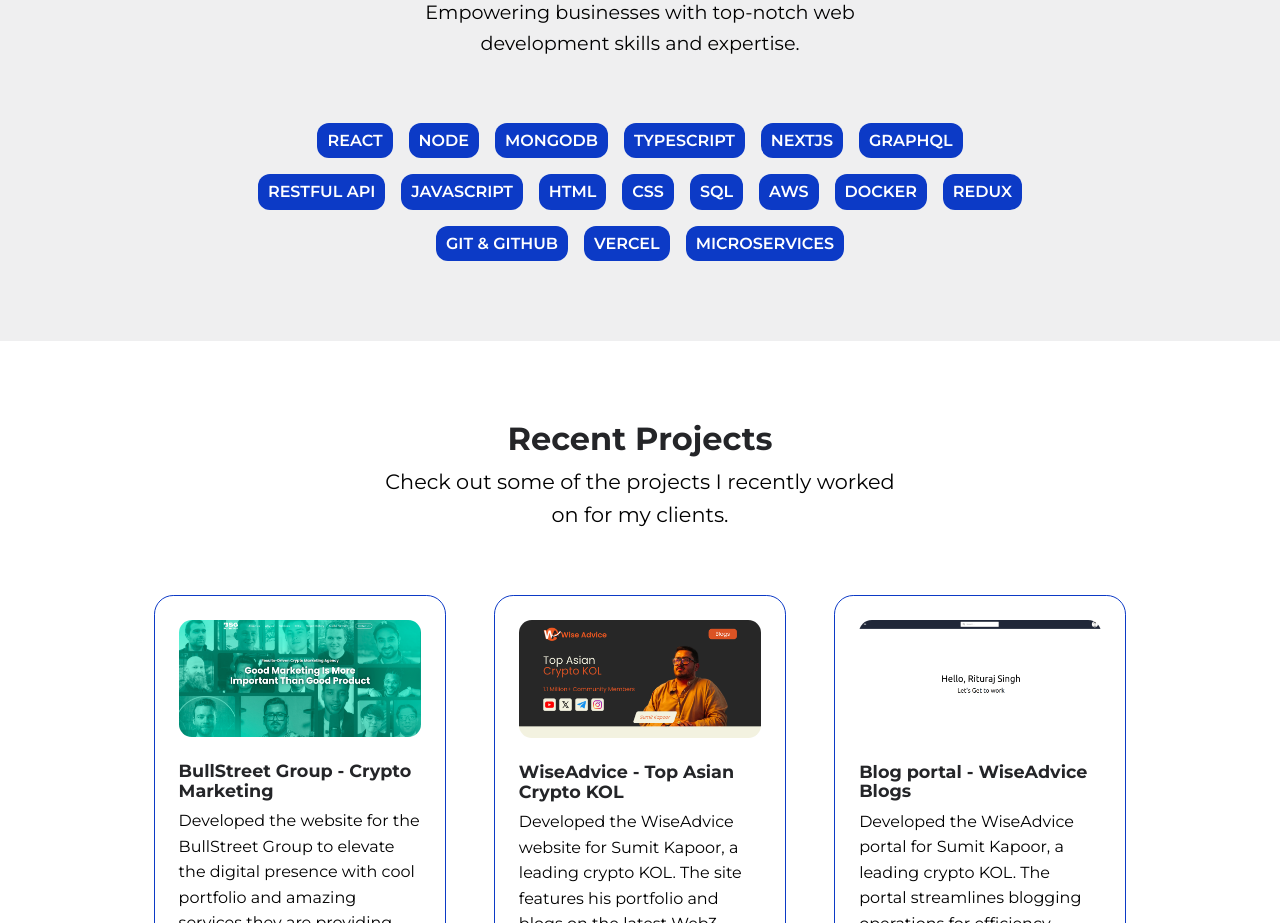
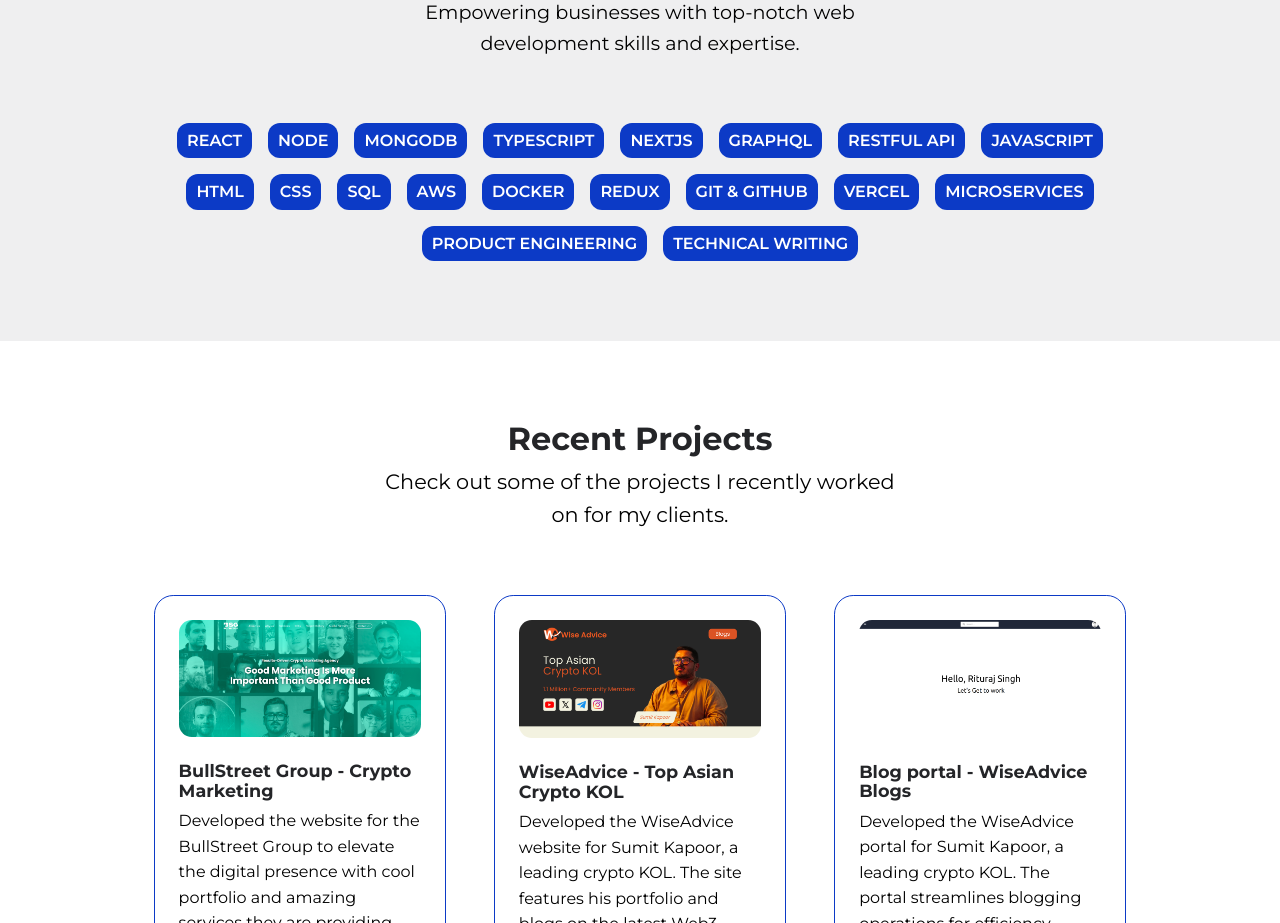
Before and after one commit to RRAJ644/react-portfolio, a React (Create React App) app: page / in a window 1280 px wide. Shown: the part 3180-4103 px from the top of the page. Built offline with nearby package versions, Linux system fonts and the light colour scheme.

Commit message:
added skills

```diff
--- a/src/sections/skills/data.js
+++ b/src/sections/skills/data.js
@@ -115,6 +115,17 @@
     icon: <FaNetworkWired />,
     title: 'Microservices',
   },
+  {
+    id: 18,
+    icon: <FaNetworkWired />,
+    title: 'Product engineering',
+  },
+  {
+    id: 19,
+    icon: <FaNetworkWired />,
+    title: 'Technical writing',
+  },
+
 ]
 
 export default data
--- a/src/sections/skills/skills.css
+++ b/src/sections/skills/skills.css
@@ -85,6 +85,6 @@
   gap: 1rem;
   flex-wrap: wrap;
   margin-inline: auto;
-  width: 60%;
+  width: 75%;
 
 }
```
